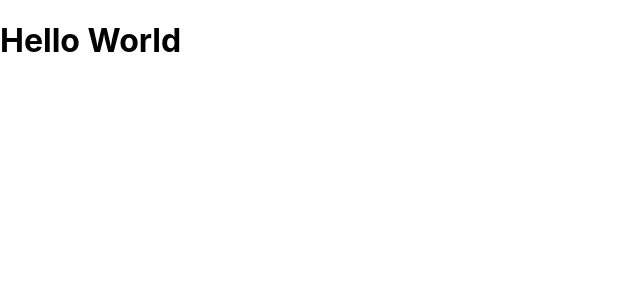
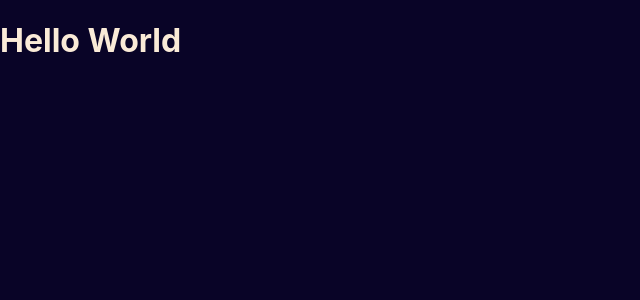
Before and after one commit to AnaJuliaMM/weather_forecast, a React (Create React App) app in the folder forecasting/: page / in a window 1280 px wide. Shown: the top 300 px of the page, without its empty margins (0-640 px from the left). Built offline with nearby package versions, Linux system fonts and the light colour scheme.

Commit message:
style: set background color as dark blue

```diff
--- a/forecasting/src/index.css
+++ b/forecasting/src/index.css
@@ -5,6 +5,8 @@ body {
     sans-serif;
   -webkit-font-smoothing: antialiased;
   -moz-osx-font-smoothing: grayscale;
+  background-color: #090427;
+  color:antiquewhite
 }
 
 code {
```
